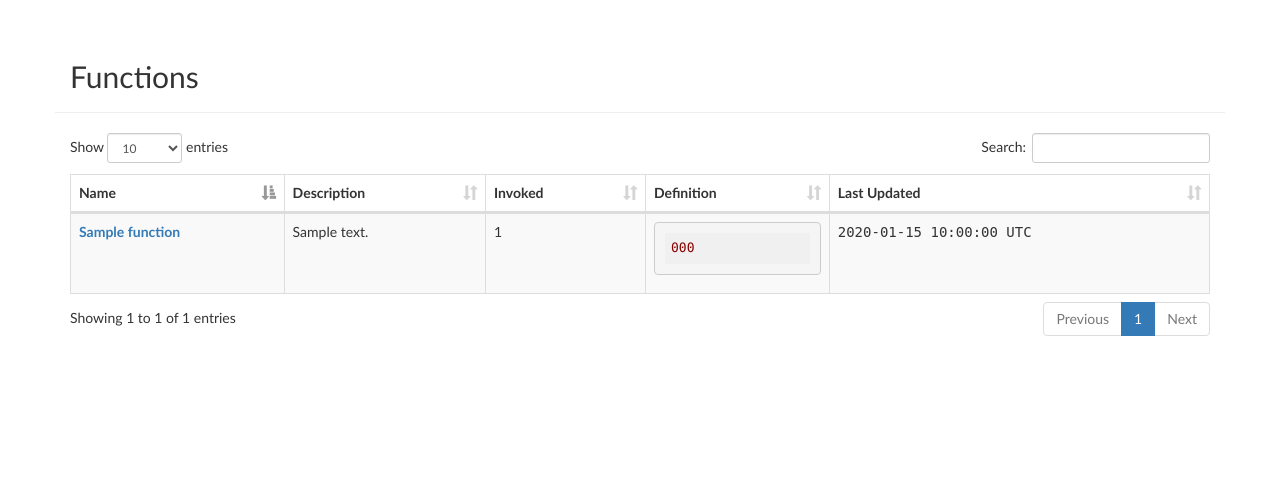
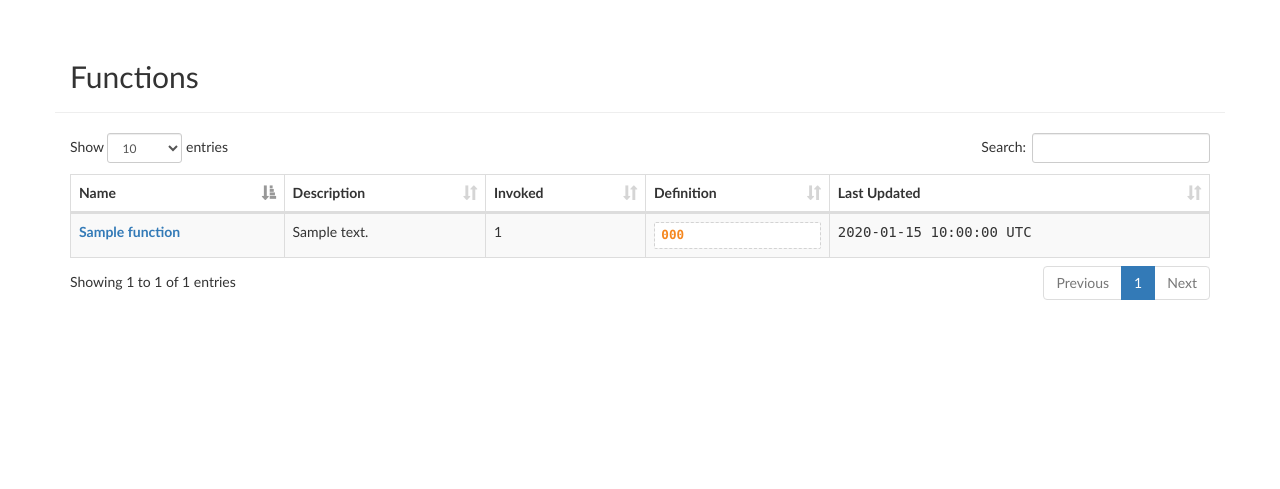
Before and after one commit to phantasy-project/unicorn-webapp, a Flask app: page /functions in a window 1280 px wide. Shown: the part 72-561 px from the top of the page. Run offline with Flask 2, Linux system fonts and the light colour scheme; tables that the repository leaves empty hold one stand-in row (values such as "Sample post"); some libraries are stand-ins or nearby versions.

Commit message:
Update code display style.

```diff
--- a/templates/base.html
+++ b/templates/base.html
@@ -5,7 +5,7 @@
         <meta name="viewport" content="width=device-width, initial-scale=1, shrink-to-fit=no">
         <title>{{ title }}</title>
 
-        <link type="text/css" rel="stylesheet" href="{{ url_for('static', filename='styles/default.css') }}">
+        <link type="text/css" rel="stylesheet" href="{{ url_for('static', filename='styles/tomorrow.css') }}">
         <script src="{{ url_for('static', filename='js/highlight.pack.js')}}"></script>
         <script>hljs.initHighlightingOnLoad();</script>
 
@@ -19,6 +19,13 @@
                 font-weight: 550;
                 color: #2E3436;
                 background-color: #F9F9F9;
+            }
+            .mypre {
+                border: 0.5px dashed lightgrey;
+                border-radius: 2px;
+                padding: 0px;
+                font-weight: bold;
+                margin: 0 0 0 0;
             }
             body {
                 font-family: 'Trebuchet MS', sans-serif !important;
--- a/templates/show_item.html
+++ b/templates/show_item.html
@@ -64,7 +64,7 @@ $(function() {
 
             <p class="text-uppercase"><strong>{{ k }}</strong></p>
             {% if k == 'udef' %}
-            <pre><code class="python">{{ v }}</code></pre>
+            <pre class="mypre"><code class="python">{{ v }}</code></pre>
             {% else %}
             <p>{{ v }}</p>
             {% endif %}
--- a/templates/show_items.html
+++ b/templates/show_items.html
@@ -27,7 +27,7 @@ $(function(){
         <td><a href={{ item.uri }}><strong>{{ item.name }}</strong></a></td>
         <td>{{ item.description }}</td>
         <td>{{ item.invoked }}</td>
-        <td><pre><code class="python">{{ item.udef }}</code></pre></td>
+        <td><pre class="mypre" style="font-size:90%;line-height:100%;"><code class="python">{{ item.udef }}</code></pre></td>
         <td><tt>{{ item.timestamp }}</tt></td>
     </tr>
 {% endfor %}
```
